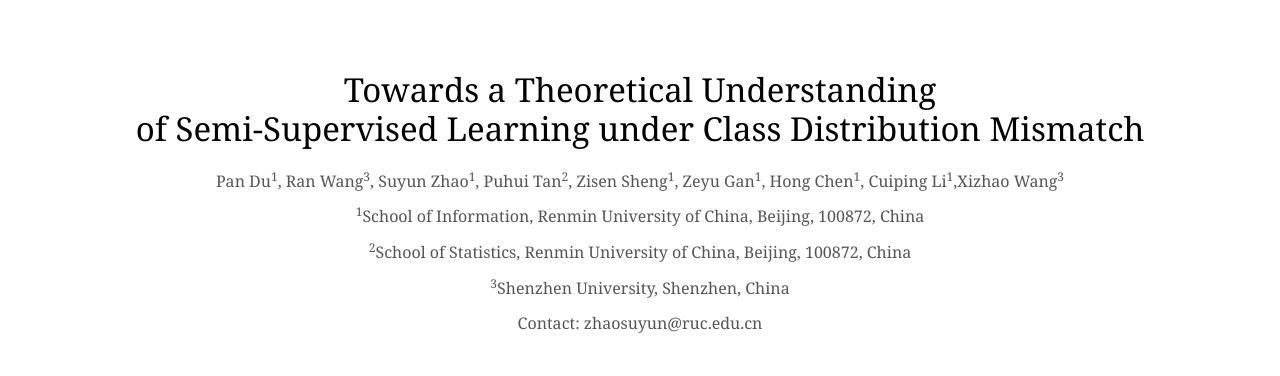
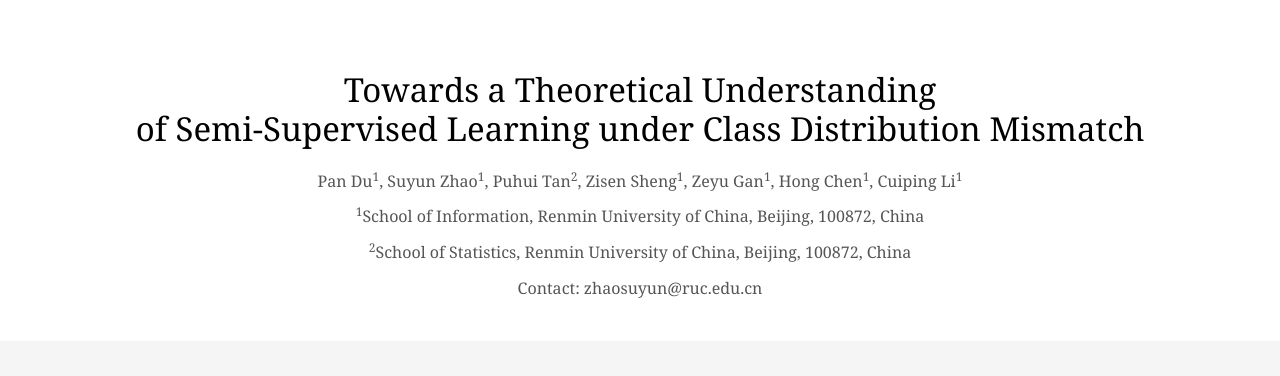
Before and after one commit to imp-popcorn/BOOM, a plain HTML site: page index.html in a window 1280 px wide. Shown: the top 376 px of the page. Drawn offline with nearby package versions, Linux system fonts and the light colour scheme; some packages are replaced by stand-ins of ours.

Commit message:
Update index.html

```diff
--- a/index.html
+++ b/index.html
@@ -110,11 +110,10 @@
             Towards a Theoretical Understanding <br> of Semi-Supervised Learning under Class Distribution Mismatch
         </h1>
         <div class="author">
-            <p>Pan Du<sup class="superscript">1</sup>, Ran Wang<sup class="superscript">3</sup>, Suyun Zhao<sup class="superscript">1</sup>, Puhui Tan<sup class="superscript">2</sup>, Zisen Sheng<sup class="superscript">1</sup>,  Zeyu Gan<sup class="superscript">1</sup>, Hong Chen<sup class="superscript">1</sup>, Cuiping Li<sup class="superscript">1</sup>,Xizhao Wang<sup class="superscript">3</sup></p>
+            <p>Pan Du<sup class="superscript">1</sup>, Suyun Zhao<sup class="superscript">1</sup>, Puhui Tan<sup class="superscript">2</sup>, Zisen Sheng<sup class="superscript">1</sup>,  Zeyu Gan<sup class="superscript">1</sup>, Hong Chen<sup class="superscript">1</sup>, Cuiping Li<sup class="superscript">1</sup></p>
             <div class="affiliation">
                 <p><sup class="superscript">1</sup>School of Information, Renmin University of China, Beijing, 100872, China</p>
                 <p><sup class="superscript">2</sup>School of Statistics, Renmin University of China, Beijing, 100872, China</p>
-                <p><sup class="superscript">3</sup>Shenzhen University, Shenzhen, China</p>
                 <!-- Add more affiliations as needed -->
             </div>
         </div>
```
